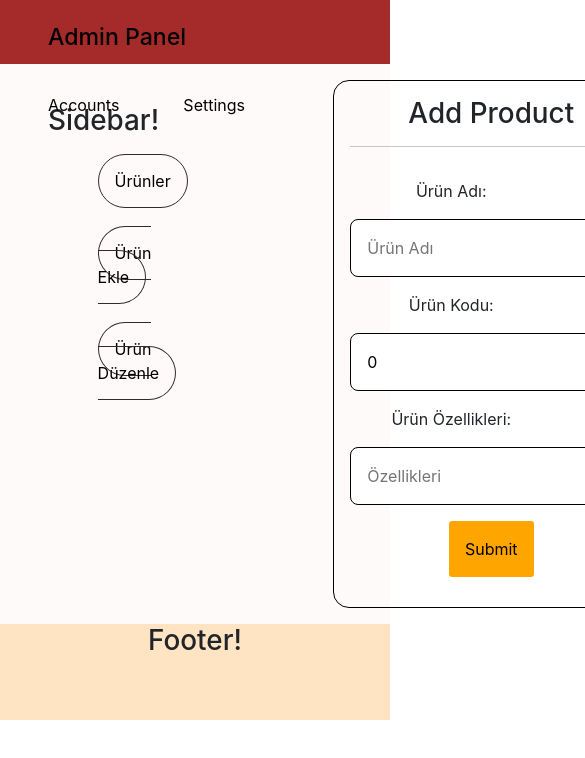
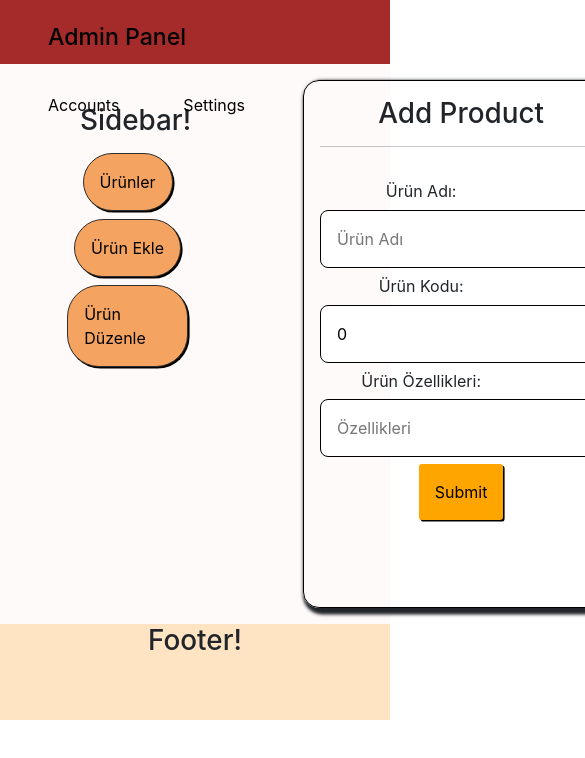
Before and after one commit to finebyme35/ReactAdminPanel, a React (Create React App) app: page /add in a window 390 px wide. Shown: the top 758 px of the page, 585 px wide, since content can reach past the window. Built offline with nearby package versions, Linux system fonts and the light colour scheme; the HTML template or start-up script is replaced by a standard one.

Commit message:
media query ve box shadow eklendi.

```diff
--- a/package.json
+++ b/package.json
@@ -1,5 +1,5 @@
 {
-  "name": "trailerchart",
+  "name": "adminpanel",
   "version": "0.1.0",
   "private": true,
   "dependencies": {
--- a/src/index.css
+++ b/src/index.css
@@ -56,27 +56,34 @@ code {
 }
 .side-content{
   margin: 2.5rem 2rem;
-  flex: 0 1 17rem;
+  flex: 0 1 15rem;
 }
 .side-title{
-
-  margin-left: 1rem;
+  display: flex;
+  justify-content: center;
+  align-items: center;
+  margin-left: 3rem;
 }
 .side-list{
-  margin: 1rem 0.1rem;
+  margin: 0.2rem;
   list-style-type: none;
 }
 .side-item{
-  padding: 1rem;
-  margin: 1rem;
+  display: flex;
+  justify-content: center;
+  align-items: center;
+  padding-top: 0.5rem;
 
 }
 .side-link{
   text-decoration: none;
+
   color: black;
   border: 0.01rem solid rgb(49, 44, 40);
+  background-color: sandybrown;
   padding: 1rem;
   border-radius: 2rem;
+  box-shadow: 0.1rem 0.1rem;
 
 }
 
@@ -97,6 +104,7 @@ code {
 }
 
 .product-edit{
+  box-shadow: 0.2rem 0.2rem 0.2rem 0.2rem;
   margin: 1rem 5rem;
   padding: 1rem;
   border: 0.01rem solid black;
@@ -134,6 +142,7 @@ code {
   text-shadow: 2rem;
   padding: 1rem;
   margin: 1rem;
+  box-shadow: 0.1rem 0.1rem black;
 }
 
 .footer{
@@ -142,3 +151,33 @@ code {
   background-color: bisque;
   justify-content: center;
 }
+
+@media only screen and (max-width:800px) {
+  .side-content{
+    flex: 0 1 30rem;
+  }
+  .inputs{
+      margin-bottom: -0.7rem;
+      margin-top: -0.7rem;
+  }
+}
+
+@media only screen and (max-width:600px) {
+  .side-content{
+    flex: 0 1 30rem;
+  }
+  .inputs{
+      margin-bottom: -0.7rem;
+      margin-top: -0.7rem;
+  }
+}
+@media only screen and (max-width: 400px){
+  .side-content{
+    flex: 0 1 3rem;
+  }
+  .inputs{
+      margin-bottom: -0.6rem;
+      margin-top: -0.6rem;
+  }
+
+}
```
Also changed, not shown: 2 other files (tests, documents, lock files or other folders).
